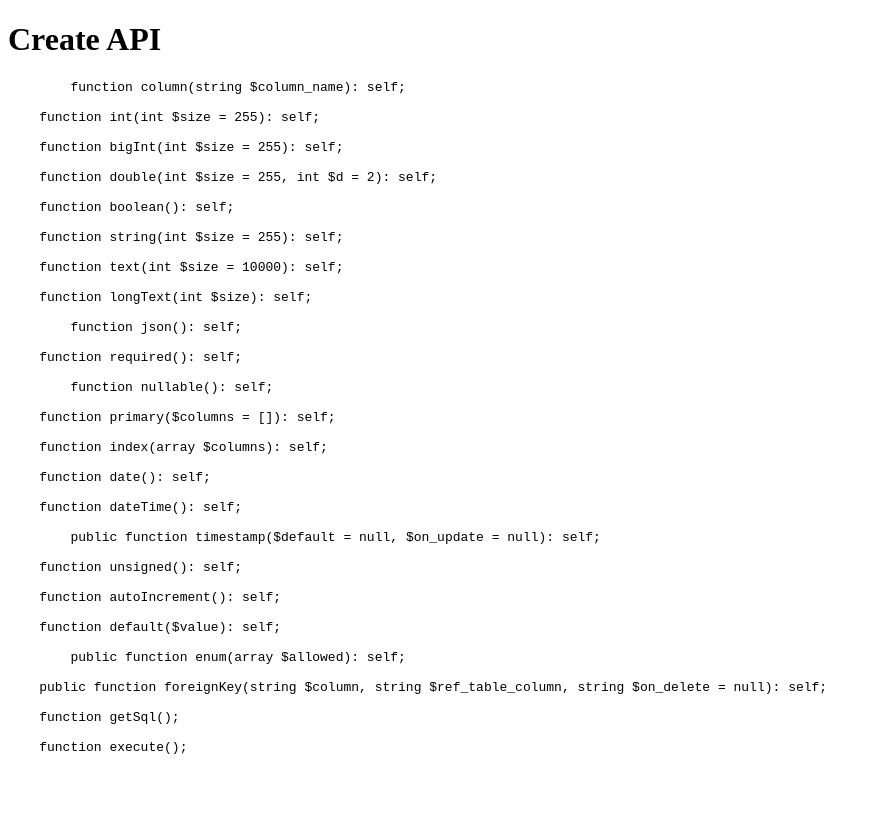
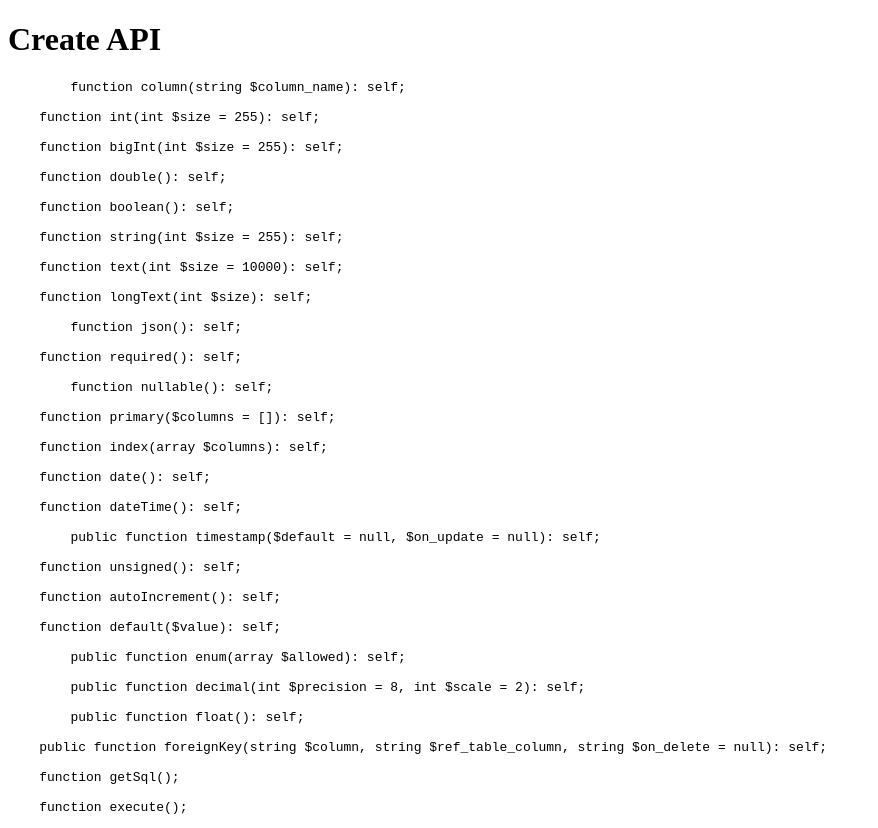
Before and after one commit to CodesVault/howdy_qb, a Next.js app in the folder doc/: page /documentation/library-api/create-api in a window 1280 px wide. Shown: the whole page, without its empty margins (0-878 px from the left). Before the commit the page ends 800 px from the top, so only its background shows below. Built offline with nearby package versions, Linux system fonts and the light colour scheme.

Commit message:
1.7.0 release. doc updated

```diff
--- a/doc/package.json
+++ b/doc/package.json
@@ -1,6 +1,6 @@
 {
   "name": "nextra-docs-template",
-  "version": "1.6.2",
+  "version": "1.7.0",
   "description": "Nextra docs template",
   "scripts": {
     "dev": "next dev",
--- a/doc/pages/documentation/library-api/create-api.mdx
+++ b/doc/pages/documentation/library-api/create-api.mdx
@@ -7,7 +7,7 @@
 
     function bigInt(int $size = 255): self;
 
-    function double(int $size = 255, int $d = 2): self;
+    function double(): self;
 
     function boolean(): self;
 
@@ -41,6 +41,10 @@
 
 	public function enum(array $allowed): self;
 
+	public function decimal(int $precision = 8, int $scale = 2): self;
+
+	public function float(): self;
+
     public function foreignKey(string $column, string $ref_table_column, string $on_delete = null): self;
 
     function getSql();
--- a/doc/pages/example/select-statement.mdx
+++ b/doc/pages/example/select-statement.mdx
@@ -8,6 +8,8 @@ $db::select('posts.ID', 'posts.post_title')
     ->distinct()
     ->from('posts posts')
     ->where('posts.post_status', '=', 'publish')
+	->andWhere('post.post_title', 'LIKE', '%Lorem Ipsum%')
+	->andWhere('post.comment_status', '=', 'open')
     ->orderBy('post_title', 'DESC')
     ->limit(10)->offset(2)
     ->get();
--- a/doc/pages/index.mdx
+++ b/doc/pages/index.mdx
@@ -6,7 +6,7 @@ export function Index({ children }) {
 			<div className="home-intro">
 				<h1>WP QueryBuilder</h1>
 				<p className="short-desc nx-mt-1">Relational Database Query builder for WordPress.</p>
-				<p className="version nx-mt-1 nx-mb-2">Latest Version: 1.6.3</p>
+				<p className="version nx-mt-1 nx-mb-2">Latest Version: 1.7.0</p>
 				<Link href="documentation/getting-started">
 					Documentation
 				</Link>
--- a/doc/theme.config.tsx
+++ b/doc/theme.config.tsx
@@ -10,7 +10,7 @@ const config: DocsThemeConfig = {
   },
   docsRepositoryBase: 'https://github.com/CodesVault/howdy_qb/tree/doc/doc',
   footer: {
-    text: <span>Copyright © 2022–2023 <a href="https://github.com/CodesVault" target="_blank">CodesVault</a></span>,
+    text: <span>Copyright © 2022–2025 <a href="https://abmsourav.com/welcome" target="_blank">Keramot UL Islam</a></span>,
   },
   primaryHue: 260,
   sidebar: {
@@ -39,8 +39,8 @@ const config: DocsThemeConfig = {
   },
   gitTimestamp: null,
   banner: {
-    key: '1.6.3-release',
-    text: 'WP QueryBuilder 1.6.3 is released.',
+    key: '1.7.0-release',
+    text: 'WP QueryBuilder 1.7.0 is released.',
   }
 }
 
```
Also changed, not shown: doc/pages/documentation/library-api/alter-api.mdx (+7 -1 lines), 1 other file (tests, documents, lock files or other folders).
